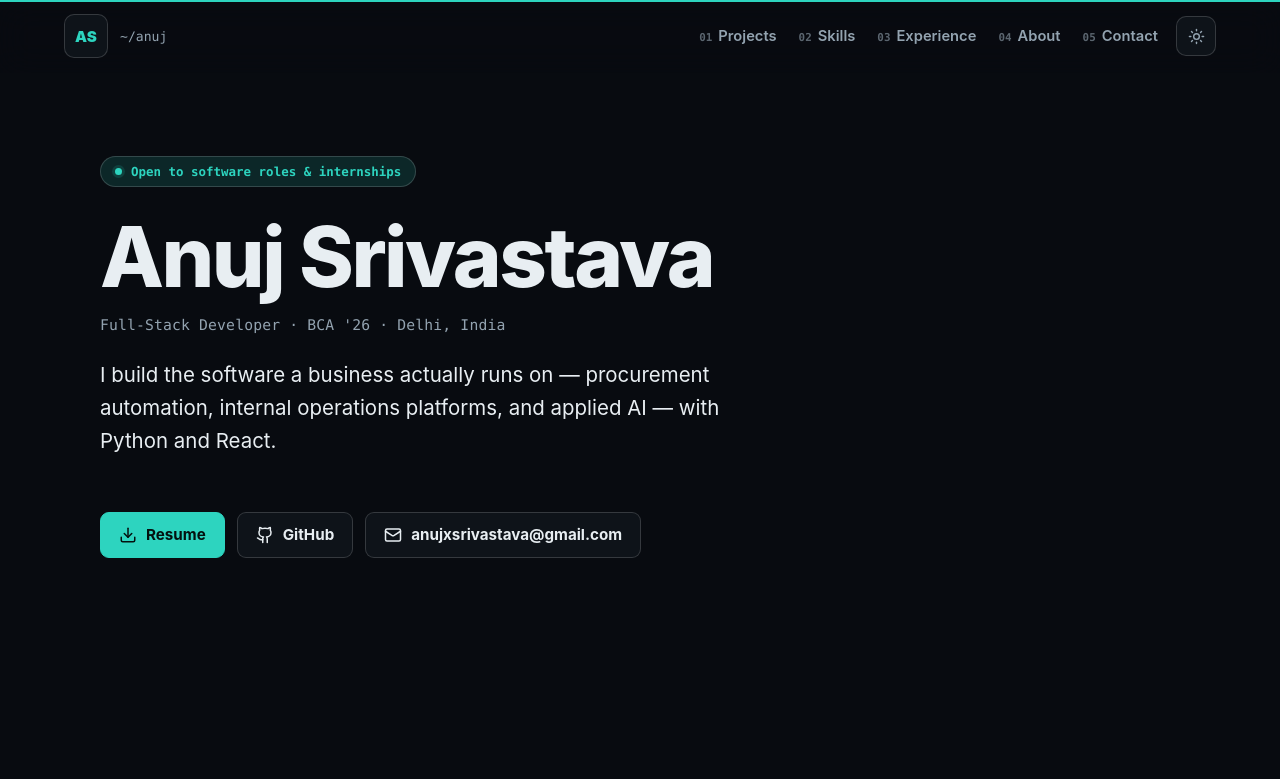
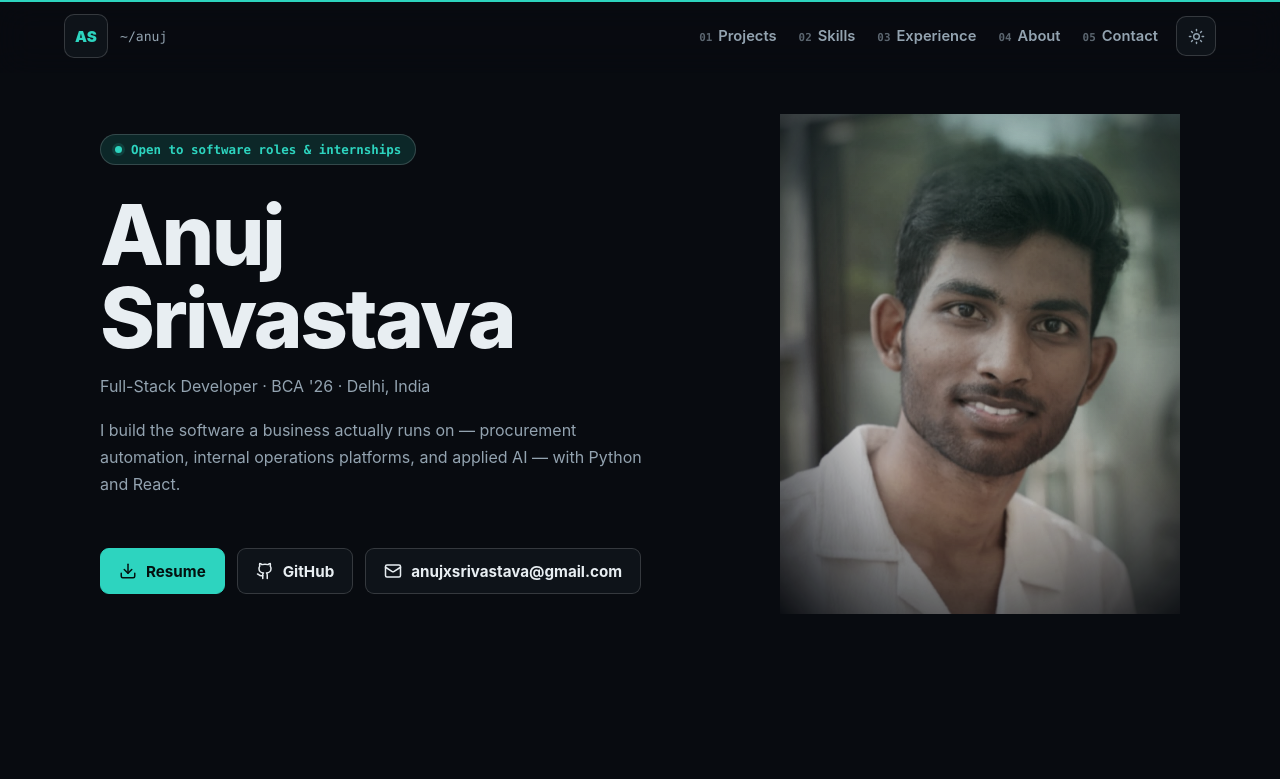
Before and after one commit to yourentertainments10-coder/Anuj-Srivastava-Portfolio-Website, a React (Vite) app: page / in a window 1280 px wide. Shown: the top 779 px of the page. Built offline with nearby package versions, Linux system fonts and the light colour scheme.

Commit message:
add photo

```diff
--- a/src/App.jsx
+++ b/src/App.jsx
@@ -259,6 +259,7 @@ function App() {
           initial="hidden"
           animate="visible"
         >
+          <div className="hero-copy">
           <span className="status-badge">
             <span className="status-dot" aria-hidden="true" />
             {profile.availability}
@@ -308,6 +309,19 @@ function App() {
               {profile.email}
             </Button>
           </motion.div>
+          </div>
+
+          {profile.photo && (
+            <motion.div
+              className="hero-photo"
+              variants={anim.fadeIn}
+              initial="hidden"
+              animate="visible"
+              transition={{ delay: 0.25 }}
+            >
+              <FadeImage src={profile.photo} alt={profile.photoAlt} eager />
+            </motion.div>
+          )}
         </motion.section>
 
         <motion.section
--- a/src/portfolioData.js
+++ b/src/portfolioData.js
@@ -9,11 +9,16 @@ export const profile = {
   degreeLine: "BCA '26",
   email: "anujxsrivastava@gmail.com",
   resumeUrl: "/Anuj_Resume.pdf",
+  // Portrait shown in the hero. Use it EITHER here or in `about.photo`
+  // below -- never both, or the same face appears twice on one page.
+  photo: "/assets/anuj.jpeg",
+  photoAlt: "Anuj Srivastava",
   githubUrl: "https://github.com/yourentertainments10-coder",
   linkedinUrl: "https://www.linkedin.com/in/anuj-srivastava-20a5b229a/",
 };
 
 export const navItems = ["Projects", "Skills", "Experience", "About", "Contact"];
+
 
 /*
  * PROJECTS
@@ -257,6 +262,8 @@ export const certifications = [
  */
 export const about = {
   heading: "About",
+  // Null on purpose: the portrait is in the hero. Set a path here only if
+  // you remove profile.photo, otherwise the same photo appears twice.
   photo: null,
   photoAlt: "Anuj Srivastava",
   content: [
--- a/src/styles.css
+++ b/src/styles.css
@@ -305,12 +305,19 @@ p {
    ========================================================================== */
 
 .hero {
+  display: grid;
+  grid-template-columns: minmax(0, 1fr) minmax(0, 0.82fr);
+  align-items: center;
+  gap: clamp(32px, 5vw, 72px);
+  min-height: calc(86svh - 74px);
+  padding-top: 40px;
+}
+
+.hero-copy {
   display: flex;
   flex-direction: column;
   align-items: flex-start;
-  justify-content: center;
-  min-height: calc(86svh - 74px);
-  padding-top: 40px;
+  min-width: 0;
 }
 
 .status-badge {
@@ -336,20 +343,53 @@ p {
   box-shadow: 0 0 0 3px var(--accent-dim);
 }
 
-.hero-role {
-  margin-bottom: 22px;
-  color: var(--muted);
-  font-family: var(--font-mono);
-  font-size: 0.92rem;
-  letter-spacing: 0.01em;
+/* No card frame: the portrait dissolves into the page via a soft radial
+   mask, and is desaturated/darkened so a bright outdoor shot sits inside a
+   near-black palette. Colour returns on hover. */
+.hero-photo {
+  position: relative;
+  justify-self: end;
+  width: min(100%, 400px);
+  -webkit-mask-image: radial-gradient(
+    ellipse 80% 78% at 52% 42%,
+    #000 48%,
+    rgba(0, 0, 0, 0) 100%
+  );
+  mask-image: radial-gradient(
+    ellipse 80% 78% at 52% 42%,
+    #000 48%,
+    rgba(0, 0, 0, 0) 100%
+  );
 }
 
-.summary {
-  max-width: 640px;
-  color: var(--ink);
-  font-size: clamp(1.08rem, 2vw, 1.28rem);
-  line-height: 1.6;
-  opacity: 0.88;
+.hero-photo img {
+  width: 100%;
+  aspect-ratio: 4 / 5;
+  object-fit: cover;
+  filter: grayscale(0.5) contrast(1.06) brightness(0.8);
+  transition: filter 420ms cubic-bezier(0.4, 0, 0.2, 1);
+}
+
+.hero-photo:hover img {
+  filter: grayscale(0) contrast(1) brightness(0.96);
+}
+
+/* Accent wash so the photo belongs to the site palette. */
+.hero-photo::after {
+  position: absolute;
+  inset: 0;
+  background: linear-gradient(205deg, var(--accent-dim), transparent 58%);
+  content: "";
+  pointer-events: none;
+}
+
+/* Light theme needs almost none of the darkening. */
+:root[data-theme="light"] .hero-photo img {
+  filter: grayscale(0.3) contrast(1.02) brightness(1);
+}
+
+:root[data-theme="light"] .hero-photo:hover img {
+  filter: grayscale(0) contrast(1) brightness(1);
 }
 
 /* ==========================================================================
@@ -971,6 +1011,16 @@ p {
    ========================================================================== */
 
 @media (max-width: 940px) {
+  .hero {
+    grid-template-columns: 1fr;
+    gap: 36px;
+  }
+
+  .hero-photo {
+    justify-self: start;
+    width: min(100%, 300px);
+  }
+
   .project-grid,
   .skill-group-grid {
     grid-template-columns: repeat(2, minmax(0, 1fr));
@@ -1052,6 +1102,10 @@ p {
     min-height: auto;
     padding-top: 28px;
     padding-bottom: 40px;
+  }
+
+  .hero-photo {
+    width: min(100%, 240px);
   }
 
   .project-grid,
```
Also changed, not shown: public/assets/anuj.jpeg (added).
